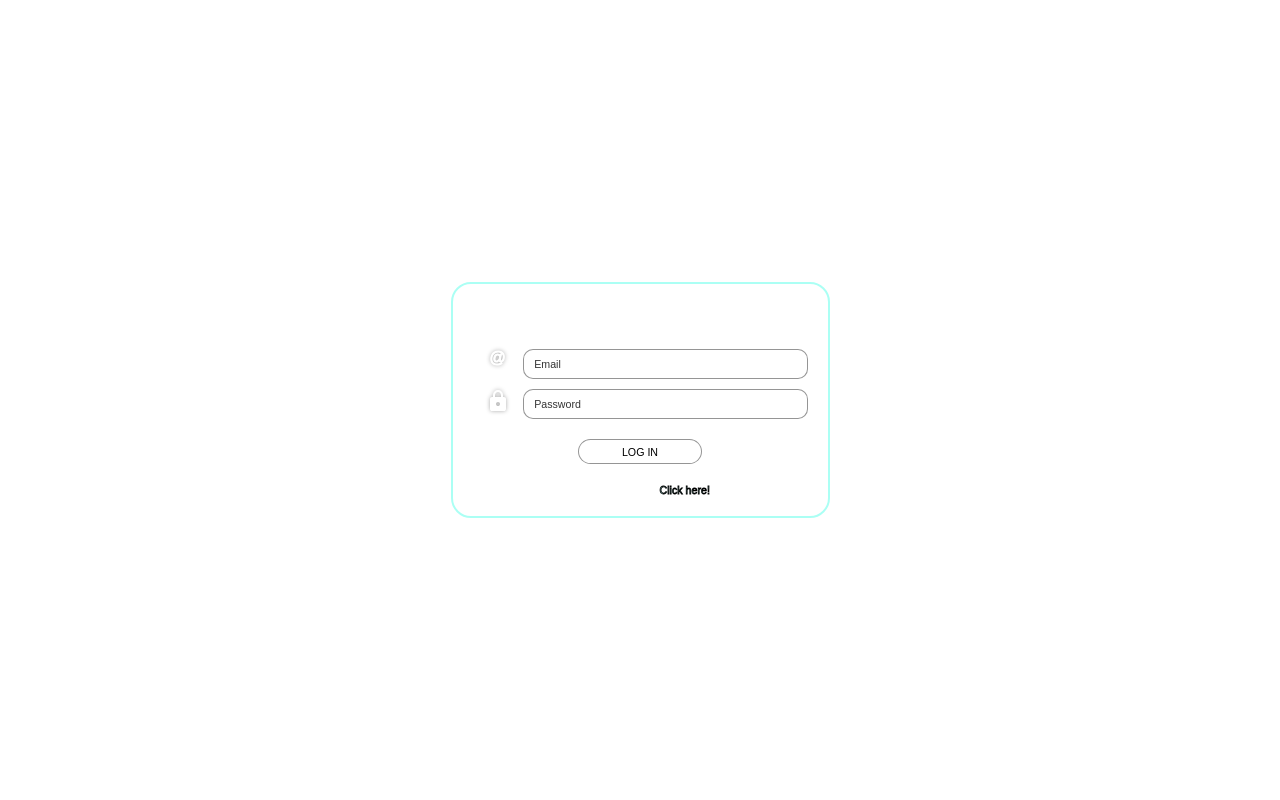
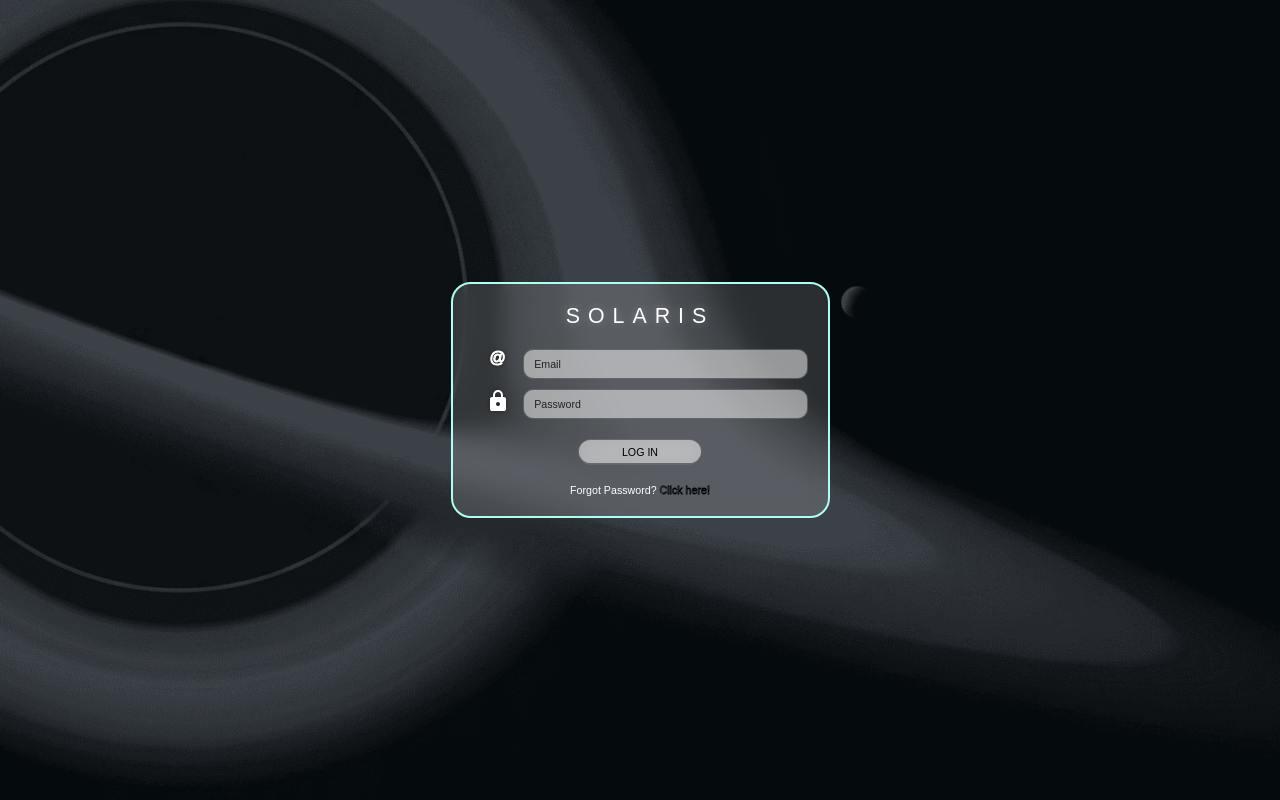
Before and after one commit to shoizm/solaris-web, a plain HTML site: page index.html in a window 1280 px wide. Drawn offline with Linux system fonts and the light colour scheme; the site is published under a folder, as on GitHub Pages, so addresses that start at the root find nothing; a web font is replaced by a local one.

Commit message:
i think i fixed the site background now lol

```diff
--- a/styles/styles.css
+++ b/styles/styles.css
@@ -19,7 +19,7 @@
     display: flex;
     flex-direction: column;
     min-height: 100vh;
-    background-image: url('/assets/images/solaris.png');
+    background-image: url('../assets/images/solaris.png');
     background-size: cover;
     overflow: hidden;
     position: relative;
```
